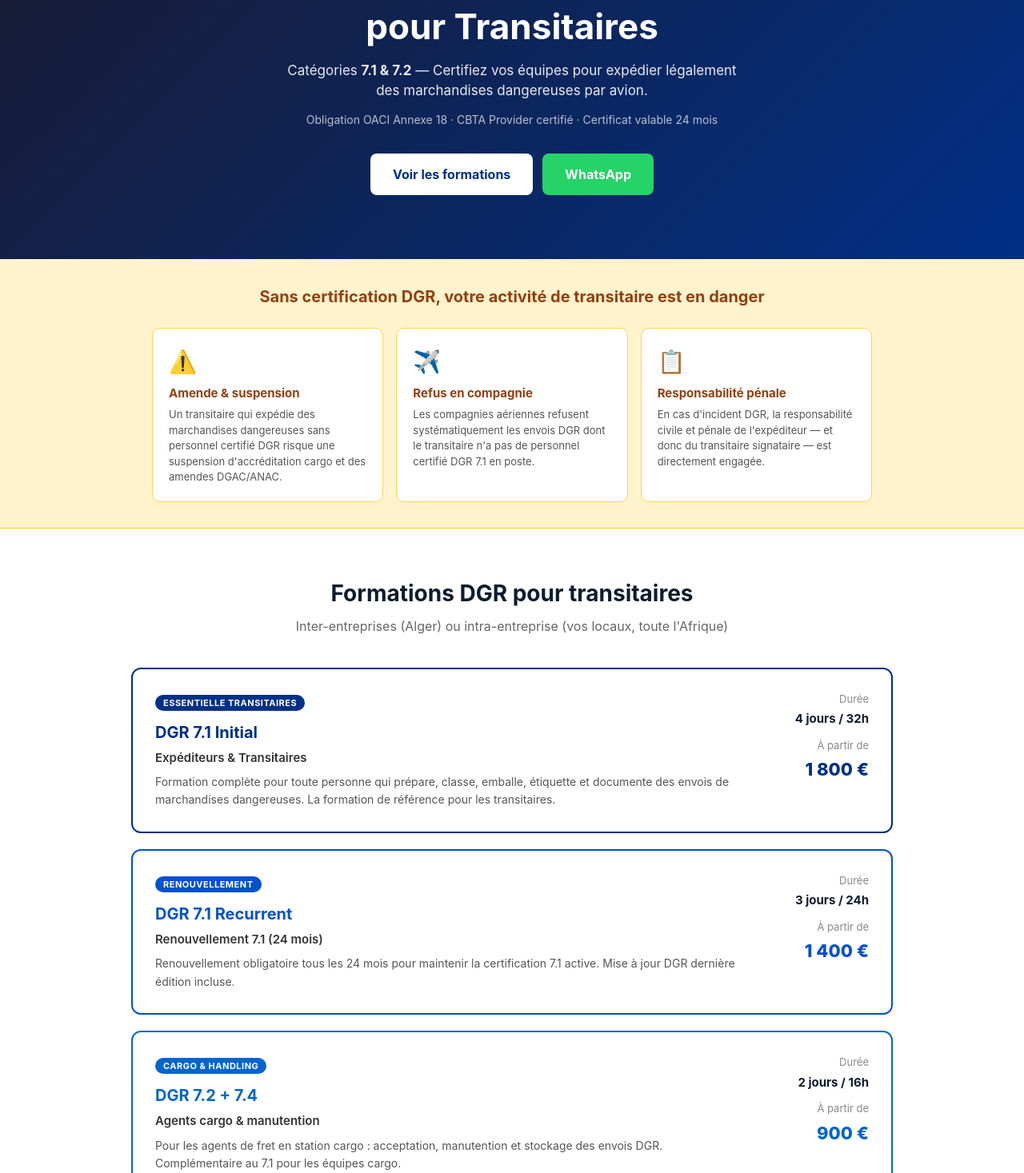
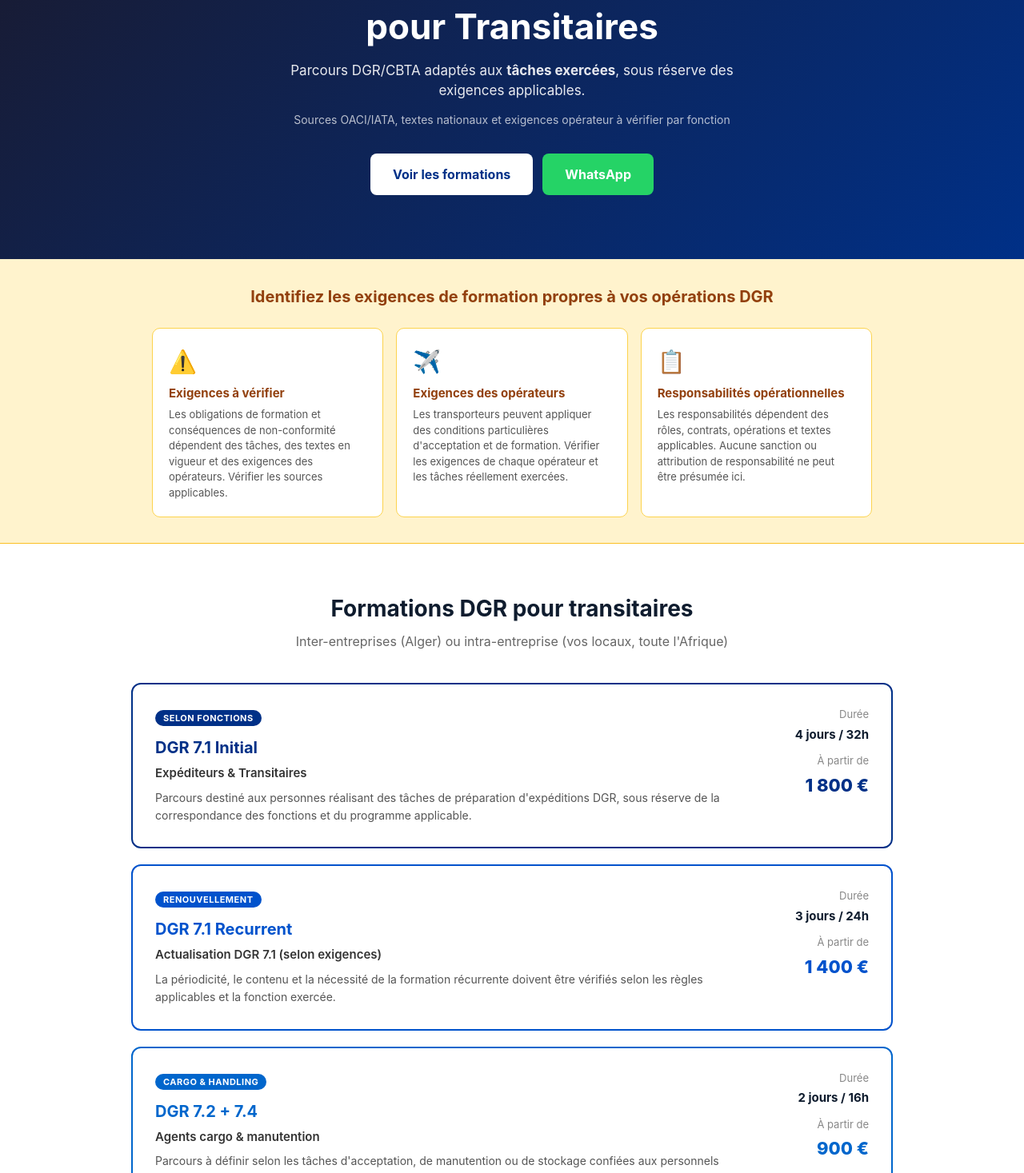
Before and after one commit to relaxsaadi/cbta, a Next.js app: page /formation-dgr-transitaires in a window 1280 px wide. Shown: the part 340-1807 px from the top of the page at 80% size. Built offline with nearby package versions, Linux system fonts and the light colour scheme; no server answers.

Commit message:
fix(public-dgr): remove residual universal recognition, sanctions and blanket function claims on transitaire page

```diff
--- a/app/formation-dgr-transitaires/page.tsx
+++ b/app/formation-dgr-transitaires/page.tsx
@@ -50,18 +50,18 @@ const JSON_LD = {
 const RISKS = [
   {
     icon: "⚠️",
-    title: "Amende & suspension",
-    text: "Un transitaire qui expédie des marchandises dangereuses sans personnel certifié DGR risque une suspension d'accréditation cargo et des amendes DGAC/ANAC.",
+    title: "Exigences à vérifier",
+    text: "Les obligations de formation et conséquences de non-conformité dépendent des tâches, des textes en vigueur et des exigences des opérateurs. Vérifier les sources applicables.",
   },
   {
     icon: "✈️",
-    title: "Refus en compagnie",
-    text: "Les compagnies aériennes refusent systématiquement les envois DGR dont le transitaire n'a pas de personnel certifié DGR 7.1 en poste.",
+    title: "Exigences des opérateurs",
+    text: "Les transporteurs peuvent appliquer des conditions particulières d'acceptation et de formation. Vérifier les exigences de chaque opérateur et les tâches réellement exercées.",
   },
   {
     icon: "📋",
-    title: "Responsabilité pénale",
-    text: "En cas d'incident DGR, la responsabilité civile et pénale de l'expéditeur — et donc du transitaire signataire — est directement engagée.",
+    title: "Responsabilités opérationnelles",
+    text: "Les responsabilités dépendent des rôles, contrats, opérations et textes applicables. Aucune sanction ou attribution de responsabilité ne peut être présumée ici.",
   },
 ];
 
@@ -69,16 +69,16 @@ const FORMATIONS = [
   {
     code: "DGR 7.1 Initial",
     titre: "Expéditeurs & Transitaires",
-    desc: "Formation complète pour toute personne qui prépare, classe, emballe, étiquette et documente des envois de marchandises dangereuses. La formation de référence pour les transitaires.",
+    desc: "Parcours destiné aux personnes réalisant des tâches de préparation d'expéditions DGR, sous réserve de la correspondance des fonctions et du programme applicable.",
     duree: "4 jours / 32h",
     prix: "1 800 €",
-    badge: "Essentielle transitaires",
+    badge: "Selon fonctions",
     color: "#003087",
   },
   {
     code: "DGR 7.1 Recurrent",
-    titre: "Renouvellement 7.1 (24 mois)",
-    desc: "Renouvellement obligatoire tous les 24 mois pour maintenir la certification 7.1 active. Mise à jour DGR dernière édition incluse.",
+    titre: "Actualisation DGR 7.1 (selon exigences)",
+    desc: "La périodicité, le contenu et la nécessité de la formation récurrente doivent être vérifiés selon les règles applicables et la fonction exercée.",
     duree: "3 jours / 24h",
     prix: "1 400 €",
     badge: "Renouvellement",
@@ -87,7 +87,7 @@ const FORMATIONS = [
   {
     code: "DGR 7.2 + 7.4",
     titre: "Agents cargo & manutention",
-    desc: "Pour les agents de fret en station cargo : acceptation, manutention et stockage des envois DGR. Complémentaire au 7.1 pour les équipes cargo.",
+    desc: "Parcours à définir selon les tâches d'acceptation, de manutention ou de stockage confiées aux personnels concernés.",
     duree: "2 jours / 16h",
     prix: "900 €",
     badge: "Cargo & handling",
@@ -112,10 +112,10 @@ export default function Page() {
             Formation IATA DGR<br />pour Transitaires
           </h1>
           <p style={{ fontSize: 17, opacity: 0.9, maxWidth: 580, margin: "0 auto 12px" }}>
-            Catégories <strong>7.1 & 7.2</strong> — Certifiez vos équipes pour expédier légalement des marchandises dangereuses par avion.
+            Parcours DGR/CBTA adaptés aux <strong>tâches exercées</strong>, sous réserve des exigences applicables.
           </p>
           <p style={{ fontSize: 14, opacity: 0.7, marginBottom: 32 }}>
-            Obligation OACI Annexe 18 · CBTA Provider certifié · Certificat valable 24 mois
+            Sources OACI/IATA, textes nationaux et exigences opérateur à vérifier par fonction
           </p>
           <div style={{ display: "flex", gap: 12, justifyContent: "center", flexWrap: "wrap" }}>
             <a href="#formations" style={{ background: "white", color: "#003087", padding: "14px 28px", borderRadius: 8, fontWeight: 700, textDecoration: "none" }}>
@@ -127,11 +127,11 @@ export default function Page() {
           </div>
         </section>
 
-        {/* Risques sans certification */}
+        {/* Exigences à clarifier selon les fonctions */}
         <section style={{ background: "#FFF3CD", borderBottom: "1px solid #FBBF24", padding: "32px 24px" }}>
           <div style={{ maxWidth: 900, margin: "0 auto" }}>
             <h2 style={{ textAlign: "center", fontSize: 20, fontWeight: 700, marginBottom: 24, color: "#92400E" }}>
-              Sans certification DGR, votre activité de transitaire est en danger
+              Identifiez les exigences de formation propres à vos opérations DGR
             </h2>
             <div style={{ display: "grid", gridTemplateColumns: "repeat(auto-fill, minmax(240px, 1fr))", gap: 16 }}>
               {RISKS.map((r) => (
@@ -183,10 +183,10 @@ export default function Page() {
             </h2>
             <div style={{ display: "grid", gridTemplateColumns: "repeat(auto-fill, minmax(250px, 1fr))", gap: 16 }}>
               {[
-                { icon: "🏅", t: "1er CBTA Provider d'Algérie", d: "Seul centre IATA CBTA accrédité en Algérie — vos certificats sont reconnus par toutes les compagnies aériennes." },
+                { icon: "🏅", t: "Parcours par fonctions", d: "Les besoins de formation et de reconnaissance sont à vérifier selon les tâches, l'autorité et l'opérateur concernés." },
                 { icon: "📅", t: "Sessions régulières à Alger", d: "Planning de sessions ouvertes tout au long de l'année. Inscrivez un ou plusieurs agents sans attendre." },
-                { icon: "🏢", t: "Intra-entreprise possible", d: "Formateur IATA déplacé dans vos locaux pour former tout votre pôle export DGR en une session." },
-                { icon: "💶", t: "50% moins cher qu'en Europe", d: "Même certification IATA, même formateur accrédité, moitié prix par rapport à Paris ou Bruxelles." },
+                { icon: "🏢", t: "Intra-entreprise possible", d: "Modalités d'intervention et qualifications des formateurs à préciser dans la proposition adaptée à votre équipe." },
+                { icon: "💶", t: "Proposition sur devis", d: "Devis à confirmer selon le programme, la durée, les modalités et le nombre de participants." },
               ].map((r) => (
                 <div key={r.t} style={{ background: "white", borderRadius: 10, padding: "20px" }}>
                   <div style={{ fontSize: 30, marginBottom: 10 }}>{r.icon}</div>
@@ -202,11 +202,11 @@ export default function Page() {
         <section style={{ maxWidth: 760, margin: "0 auto", padding: "60px 24px" }}>
           <h2 style={{ textAlign: "center", fontSize: 24, fontWeight: 700, marginBottom: 32 }}>Questions fréquentes — Transitaires</h2>
           {[
-            { q: "Tous mes agents export doivent-ils être certifiés DGR ?", a: "Oui. Tout agent qui prépare, classe, emballe ou documente des envois DGR doit détenir un certificat DGR 7.1 en cours de validité (OACI Annexe 18, IATA DGR Section 1)." },
-            { q: "Quelle est la validité de la certification ?", a: "24 mois. À l'échéance, votre agent doit suivre la formation DGR 7.1 Recurrent pour renouveler son certificat." },
+            { q: "Tous mes agents export doivent-ils être certifiés DGR ?", a: "La formation requise dépend des fonctions réellement exercées, du cadre applicable et des exigences de l'employeur ou de l'opérateur. La fonction 7.1 ne se déduit pas du seul métier de transitaire." },
+            { q: "Quelle est la validité de la certification ?", a: "La validité et l'éventuel recyclage doivent être établis selon les textes, les fonctions exercées et les exigences applicables. Aucune durée universelle n'est présumée." },
             { q: "Peut-on former toute l'équipe en une semaine ?", a: "Oui, en intra-entreprise. Le formateur KOST se déplace dans vos locaux et forme jusqu'à 10-12 agents simultanément." },
-            { q: "Le certificat KOST est-il reconnu par Air Algérie, Cargolux, etc. ?", a: "Oui. KOST GROUP est un IATA CBTA Provider officiel. Le certificat émis est un certificat IATA reconnu par toutes les compagnies aériennes mondiales." },
-            { q: "Y a-t-il un examen à la fin ?", a: "Oui. L'examen CBTA est basé sur des compétences (Competency-Based Training and Assessment). Le taux de réussite de nos stagiaires dépasse 95 %." },
+            { q: "Le certificat KOST est-il reconnu par Air Algérie, Cargolux, etc. ?", a: "Aucune reconnaissance universelle par les compagnies ne peut être garantie. Il convient de vérifier le type de certificat délivré, le périmètre du programme et les exigences du transporteur concerné." },
+            { q: "Y a-t-il un examen à la fin ?", a: "Les modalités d'évaluation dépendent du programme convenu. Aucun taux de réussite n'est affirmé sans preuves vérifiables." },
           ].map((faq) => (
             <details key={faq.q} style={{ borderBottom: "1px solid #e5e7eb", padding: "16px 0" }}>
               <summary style={{ fontWeight: 600, cursor: "pointer", fontSize: 15, color: "#003087" }}>{faq.q}</summary>
```
